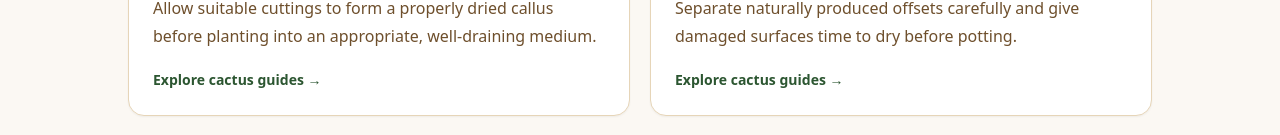
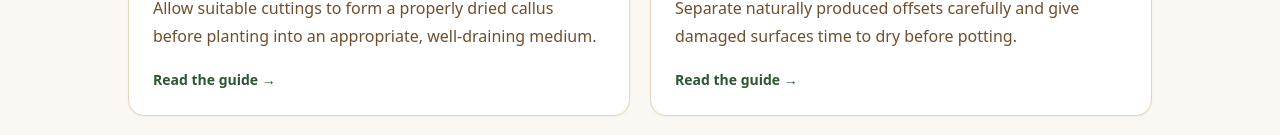
Before and after one commit to valdo-tech-pro/desert-beneath, a Next.js app: page /propagation in a window 1280 px wide. Shown: the part 652-787 px from the top of the page. Built offline with nearby package versions, Linux system fonts and the light colour scheme.

Commit message:
Link propagation hub to detailed method guides

```diff
--- a/app/propagation/page.tsx
+++ b/app/propagation/page.tsx
@@ -3,14 +3,14 @@ import Link from 'next/link'
 
 export const metadata: Metadata = {
   title: 'Cactus Propagation Guide',
-  description: 'Learn practical methods for propagating cacti from cuttings, offsets, and seed.',
+  description: 'Learn practical methods for propagating cacti from cuttings, offsets, seed, and grafting.',
 }
 
 const methods = [
-  ['Cuttings', 'Allow suitable cuttings to form a properly dried callus before planting into an appropriate, well-draining medium.'],
-  ['Offsets', 'Separate naturally produced offsets carefully and give damaged surfaces time to dry before potting.'],
-  ['Seeds', 'Seed propagation is slower but opens the door to growing a wider range of species and observing plants from the beginning.'],
-  ['Grafting', 'Grafting can be useful for particular plants and advanced projects, but it requires clean technique and compatible partners.'],
+  ['Cuttings', 'cuttings', 'Allow suitable cuttings to form a properly dried callus before planting into an appropriate, well-draining medium.'],
+  ['Offsets', 'offsets', 'Separate naturally produced offsets carefully and give damaged surfaces time to dry before potting.'],
+  ['Seeds', 'seeds', 'Seed propagation is slower but opens the door to growing a wider range of species and observing plants from the beginning.'],
+  ['Grafting', 'grafting', 'Grafting can be useful for particular plants and advanced projects, but it requires clean technique and compatible partners.'],
 ]
 
 export default function PropagationPage() {
@@ -25,7 +25,7 @@ export default function PropagationPage() {
       <section className="py-14">
         <div className="mb-8"><p className="text-xs font-bold uppercase tracking-[0.2em] text-cactus-600">Choose your method</p><h2 className="mt-2 font-serif text-3xl font-bold text-cactus-800">Four ways to propagate</h2></div>
         <div className="grid gap-5 sm:grid-cols-2">
-          {methods.map(([title, description]) => <article key={title} className="rounded-2xl border border-sand-200 bg-white p-6 shadow-sm"><h3 className="font-serif text-2xl font-bold text-cactus-800">{title}</h3><p className="mt-3 leading-7 text-sand-700">{description}</p><Link href="/#latest" className="mt-5 inline-block text-sm font-bold text-cactus-700 hover:text-cactus-600">Explore cactus guides →</Link></article>)}
+          {methods.map(([title, slug, description]) => <article key={title} className="rounded-2xl border border-sand-200 bg-white p-6 shadow-sm"><h3 className="font-serif text-2xl font-bold text-cactus-800">{title}</h3><p className="mt-3 leading-7 text-sand-700">{description}</p><Link href={`/propagation/${slug}`} className="mt-5 inline-block text-sm font-bold text-cactus-700 hover:text-cactus-600">Read the guide →</Link></article>)}
         </div>
       </section>
 
```
